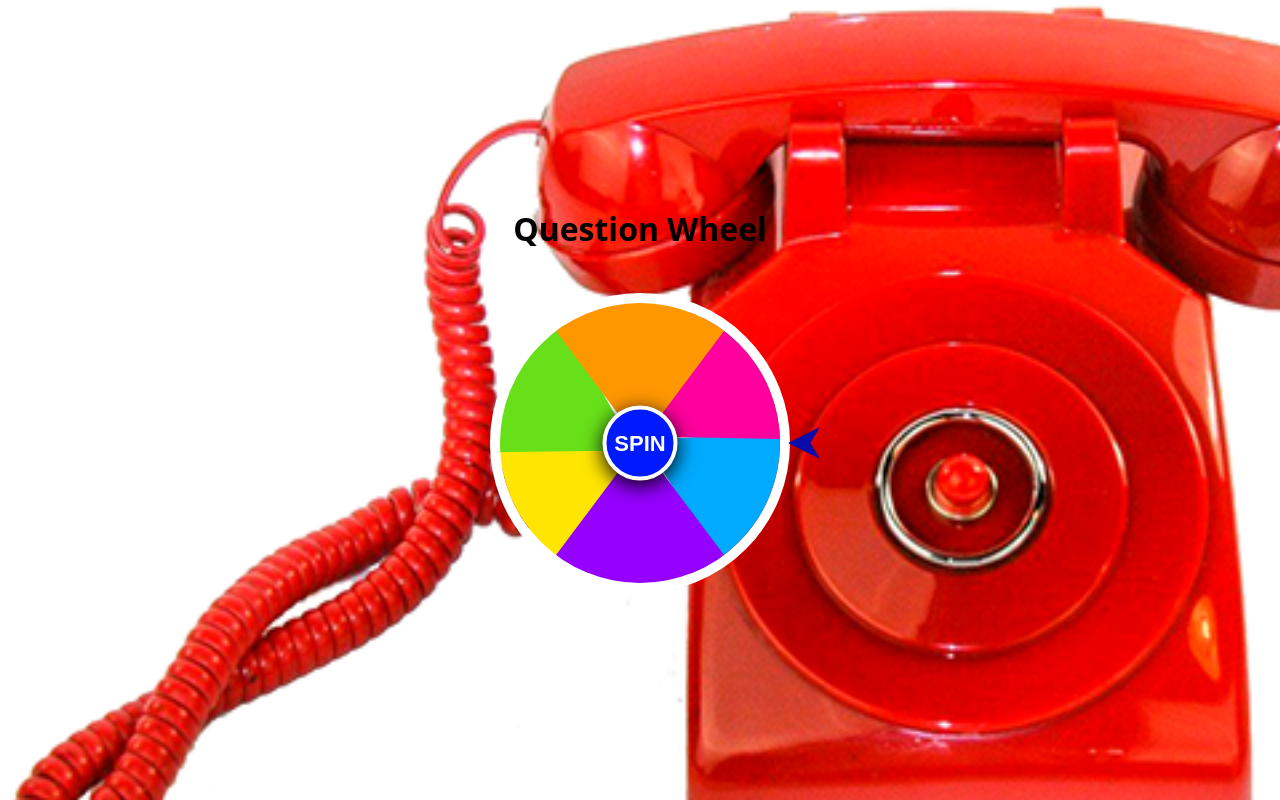
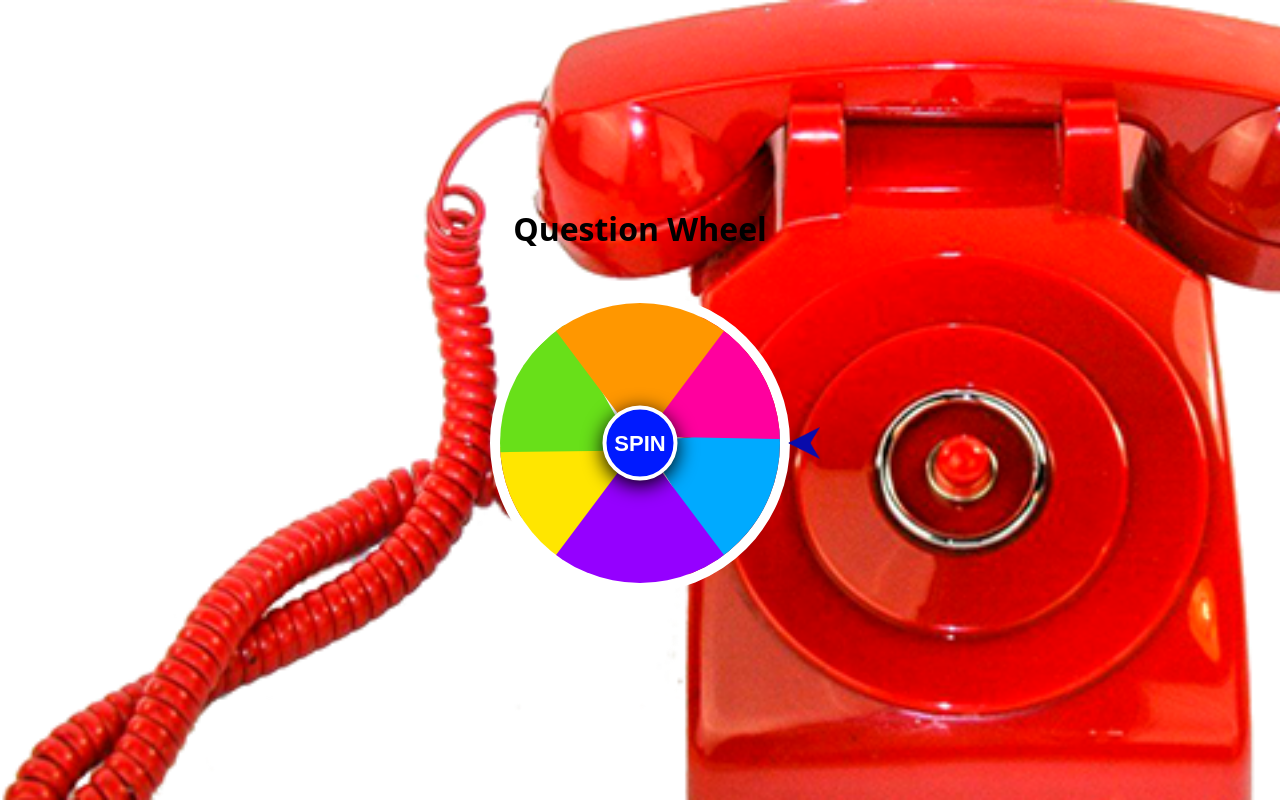
Before and after one commit to wJollie/Spinning-wheel, a plain HTML site: page index.html in a window 1280 px wide. Drawn offline with Linux system fonts and the light colour scheme.

Commit message:
Update style.css

```diff
--- a/style.css
+++ b/style.css
@@ -8,13 +8,14 @@
 
 body{
   font-family: Open Sans;
-  display: flex;
+  display:flex ;
   justify-content: center;
   align-items: center;
   min-height: 100vh;
   overflow: hidden;
   background: url(Background.png);
   background-size: 1390px, 1390px;
+  background-position: 0% 20%;
   background-repeat: no-repeat;
 }
 
```
